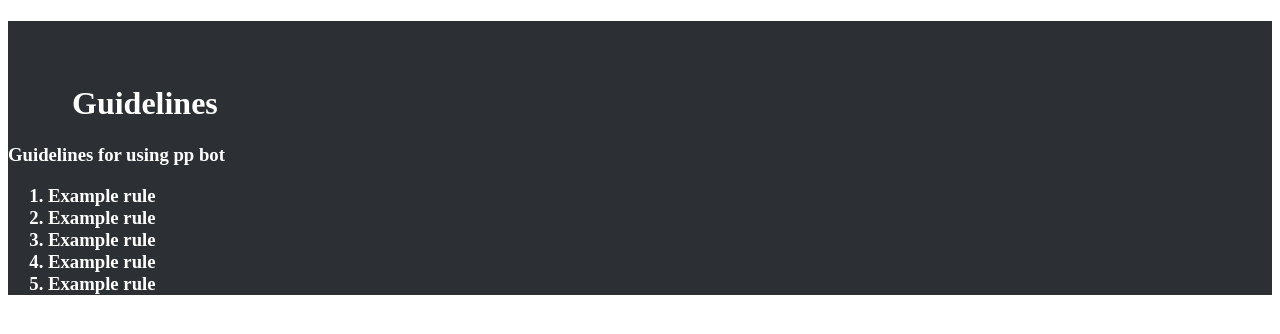
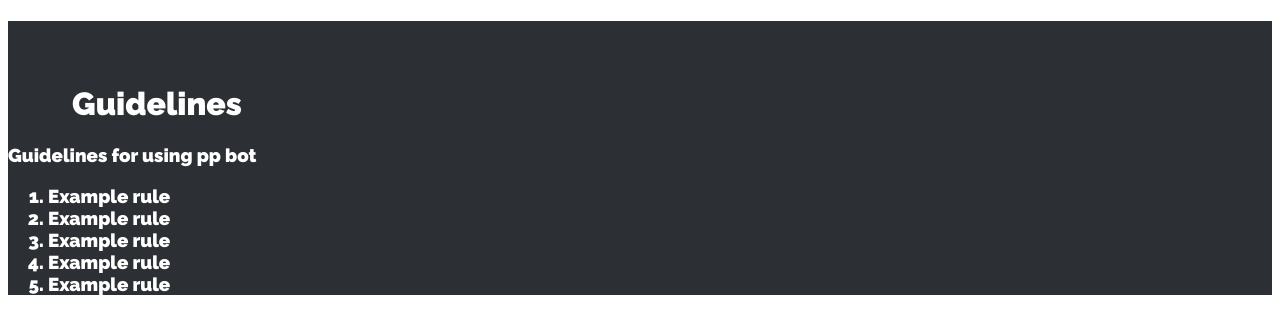
Before and after one commit to schlopp/schlopp.github.io, a plain HTML site: page index.html in a window 1280 px wide. Drawn offline with Linux system fonts and the light colour scheme.

Commit message:
Update style.css

```diff
--- a/css/style.css
+++ b/css/style.css
@@ -6,7 +6,7 @@
 	height: 100%;
 	width: 100%;
   background-color: #2c2f33;
-  font: Raleway;
+  font-family: Raleway;
   color: #ffffff;
 }
 .container h1 {
```
